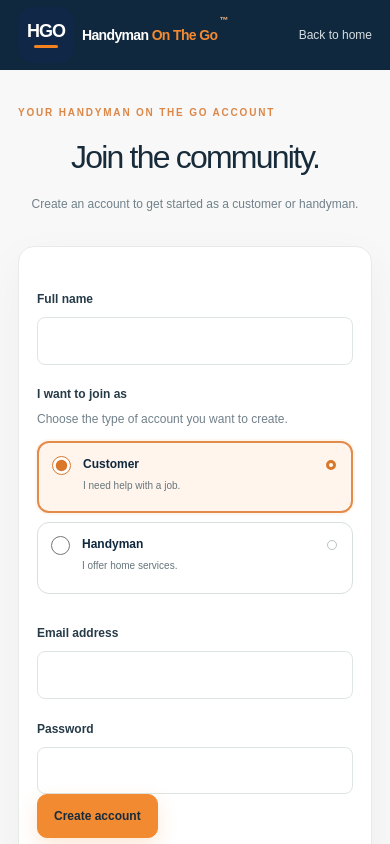
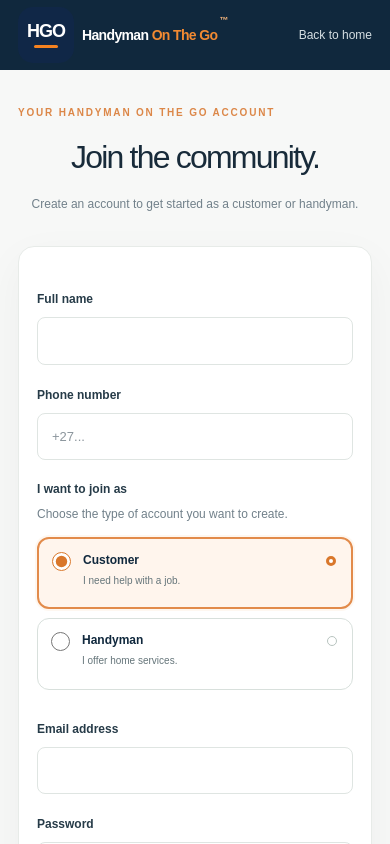
Before and after one commit to marvinmphambela-arch/handyman-on-the-go, a Next.js app: page /signup in a window 390 px wide. Shown: the top 844 px of the page. Built offline with nearby package versions, Linux system fonts and the light colour scheme.

Commit message:
Require phone number during customer and handyman signup

```diff
--- a/app/login/auth-form.tsx
+++ b/app/login/auth-form.tsx
@@ -10,6 +10,7 @@ type Mode = "login" | "signup";
 export default function AuthForm({ mode }: { mode: Mode }) {
   const router = useRouter();
   const [fullName, setFullName] = useState("");
+  const [phone, setPhone] = useState("");
   const [role, setRole] = useState<"customer" | "handyman">("customer");
   const [email, setEmail] = useState("");
   const [password, setPassword] = useState("");
@@ -32,7 +33,7 @@ export default function AuthForm({ mode }: { mode: Mode }) {
           email, password,
           options: {
             emailRedirectTo: `${window.location.origin}/auth/callback`,
-            data: { full_name: fullName.trim(), role }
+            data: { full_name: fullName.trim(), phone: phone.trim(), role }
           }
         });
         if (authError) throw authError;
@@ -55,6 +56,7 @@ export default function AuthForm({ mode }: { mode: Mode }) {
     <div className="container request-shell"><div className="request-heading"><div className="eyebrow">YOUR HANDYMAN ON THE GO ACCOUNT</div><h1>{mode === "signup" ? "Join the community." : "Welcome back."}</h1><p>{mode === "signup" ? "Create an account to get started as a customer or handyman." : "Sign in to continue to your account."}</p></div>
       <form className="request-card form-step" onSubmit={submit}>
         {mode === "signup" && <><label className="field-label" htmlFor="full-name">Full name</label><input id="full-name" autoComplete="name" required value={fullName} onChange={e=>setFullName(e.target.value)} maxLength={100} />
+          <label className="field-label" htmlFor="phone">Phone number</label><input id="phone" type="tel" autoComplete="tel" placeholder="+27..." required minLength={7} maxLength={25} value={phone} onChange={e=>setPhone(e.target.value)} />
           <fieldset className="choice-fieldset"><legend className="field-label">I want to join as</legend><p className="choice-help">Choose the type of account you want to create.</p><label className={role === "customer" ? "choice-card selected" : "choice-card"}><input type="radio" name="account-role" value="customer" checked={role === "customer"} onChange={() => setRole("customer")} /><span className="choice-card-copy"><strong>Customer</strong><small>I need help with a job.</small></span><span className="choice-indicator" aria-hidden="true" /></label><label className={role === "handyman" ? "choice-card selected" : "choice-card"}><input type="radio" name="account-role" value="handyman" checked={role === "handyman"} onChange={() => setRole("handyman")} /><span className="choice-card-copy"><strong>Handyman</strong><small>I offer home services.</small></span><span className="choice-indicator" aria-hidden="true" /></label></fieldset></>}
         <label className="field-label" htmlFor="email">Email address</label><input id="email" type="email" autoComplete="email" required value={email} onChange={e=>setEmail(e.target.value)} />
         <label className="field-label" htmlFor="password">Password</label><input id="password" type="password" autoComplete={mode === "signup" ? "new-password" : "current-password"} minLength={8} required value={password} onChange={e=>setPassword(e.target.value)} />
```
